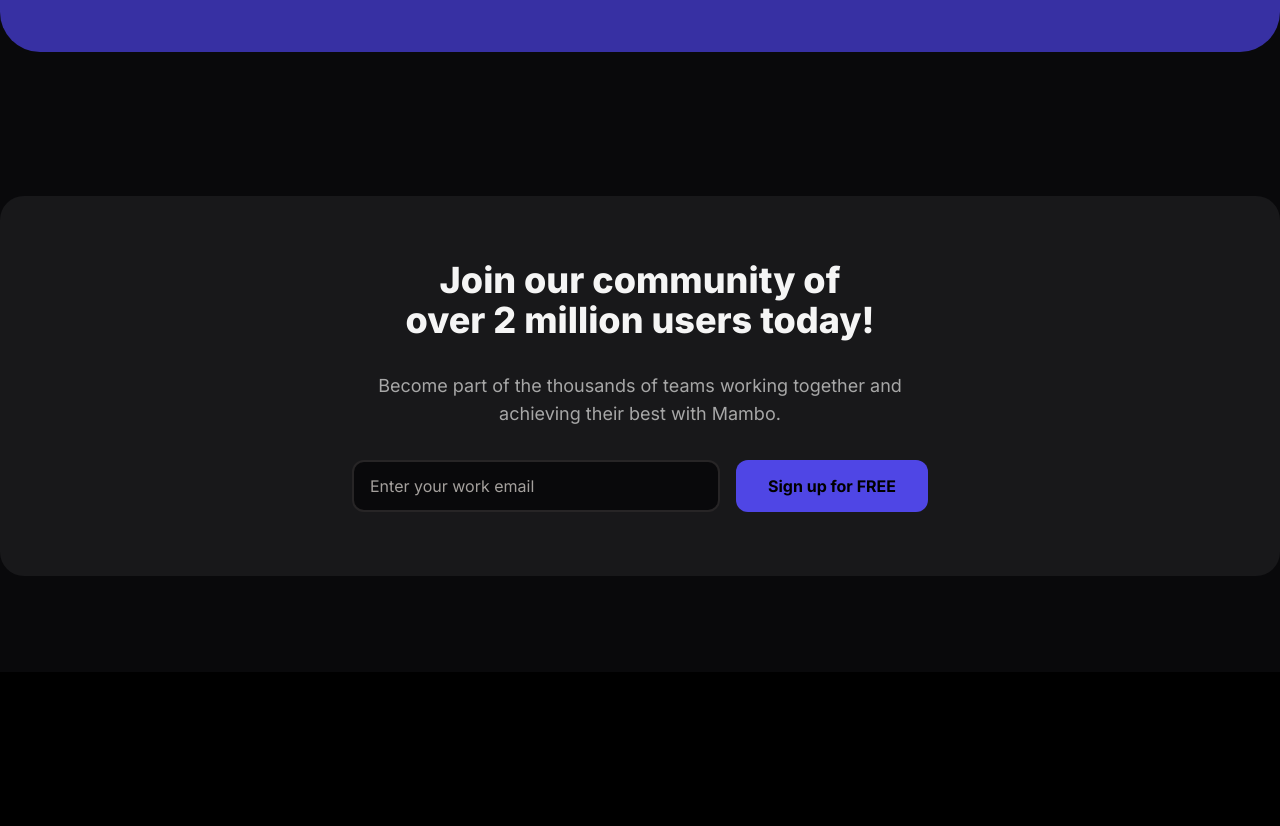
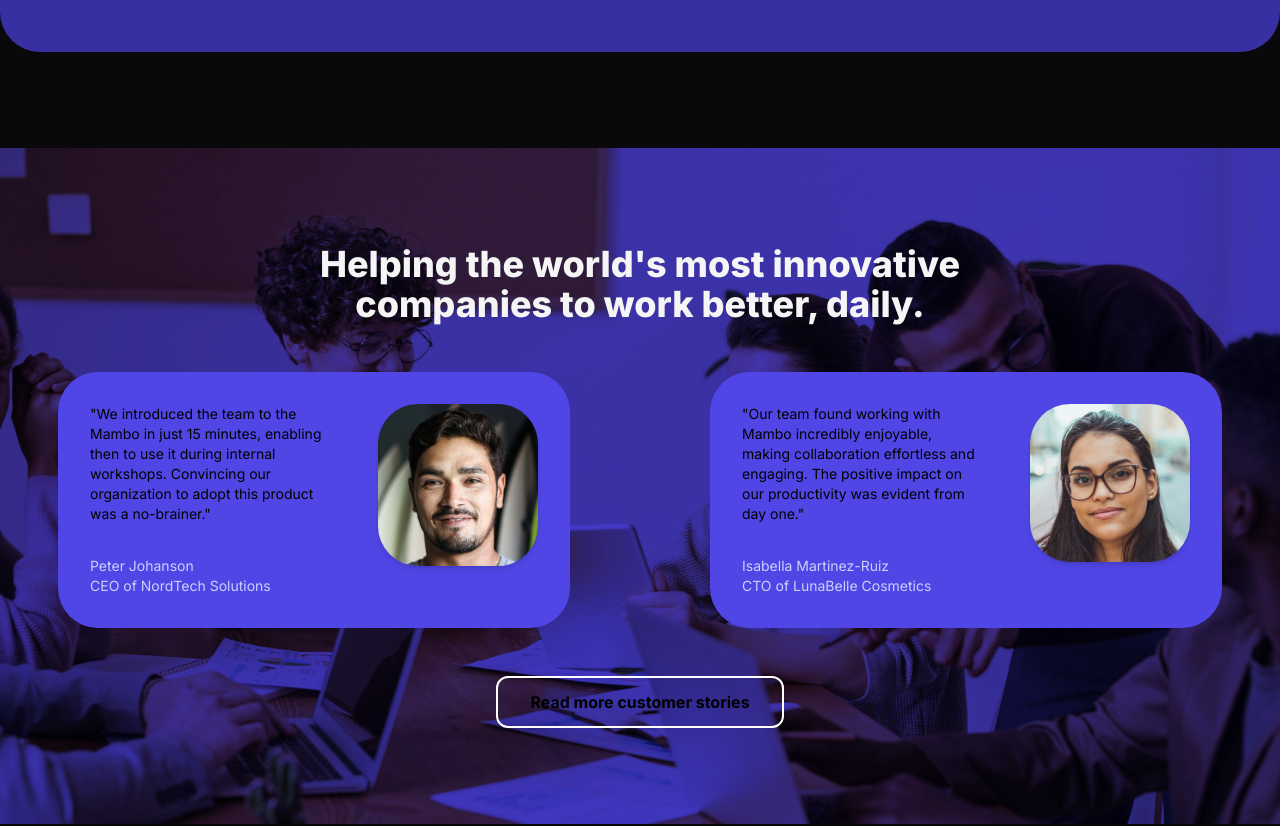
Before and after one commit to wickeddd3/mambo, a Next.js app: page / in a window 1280 px wide. Shown: the part 3880-4706 px from the top of the page. Built offline with nearby package versions, Linux system fonts and the light colour scheme.

Commit message:
add: SectionTestimonials in home page

```diff
--- a/src/app/page.tsx
+++ b/src/app/page.tsx
@@ -5,6 +5,7 @@
 import SectionShowcase from "@/components/SectionShowcase";
 import SectionCapabilities from "@/components/SectionCapabilities";
 import SectionPlans from "@/components/SectionPlans";
+import SectionTestimonials from "@/components/SectionTestimonials";
 import SectionNewsLetter from "@/components/SectionNewsLetter";
 import Footer from "@/components/Footer";
 
@@ -18,6 +19,7 @@
       <SectionShowcase />
       <SectionCapabilities />
       <SectionPlans />
+      <SectionTestimonials />
       <SectionNewsLetter />
       <Footer />
     </main>
```
